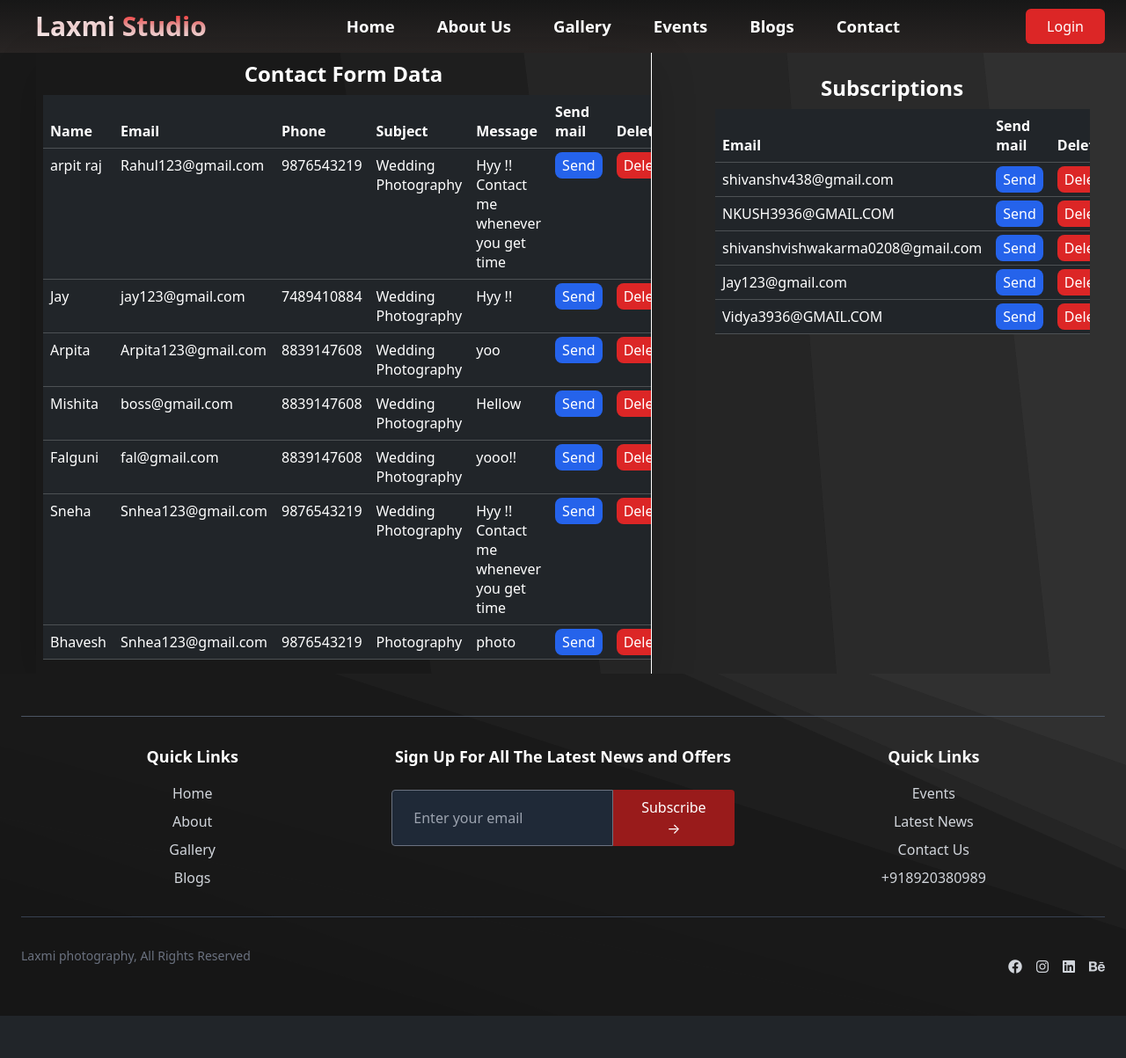
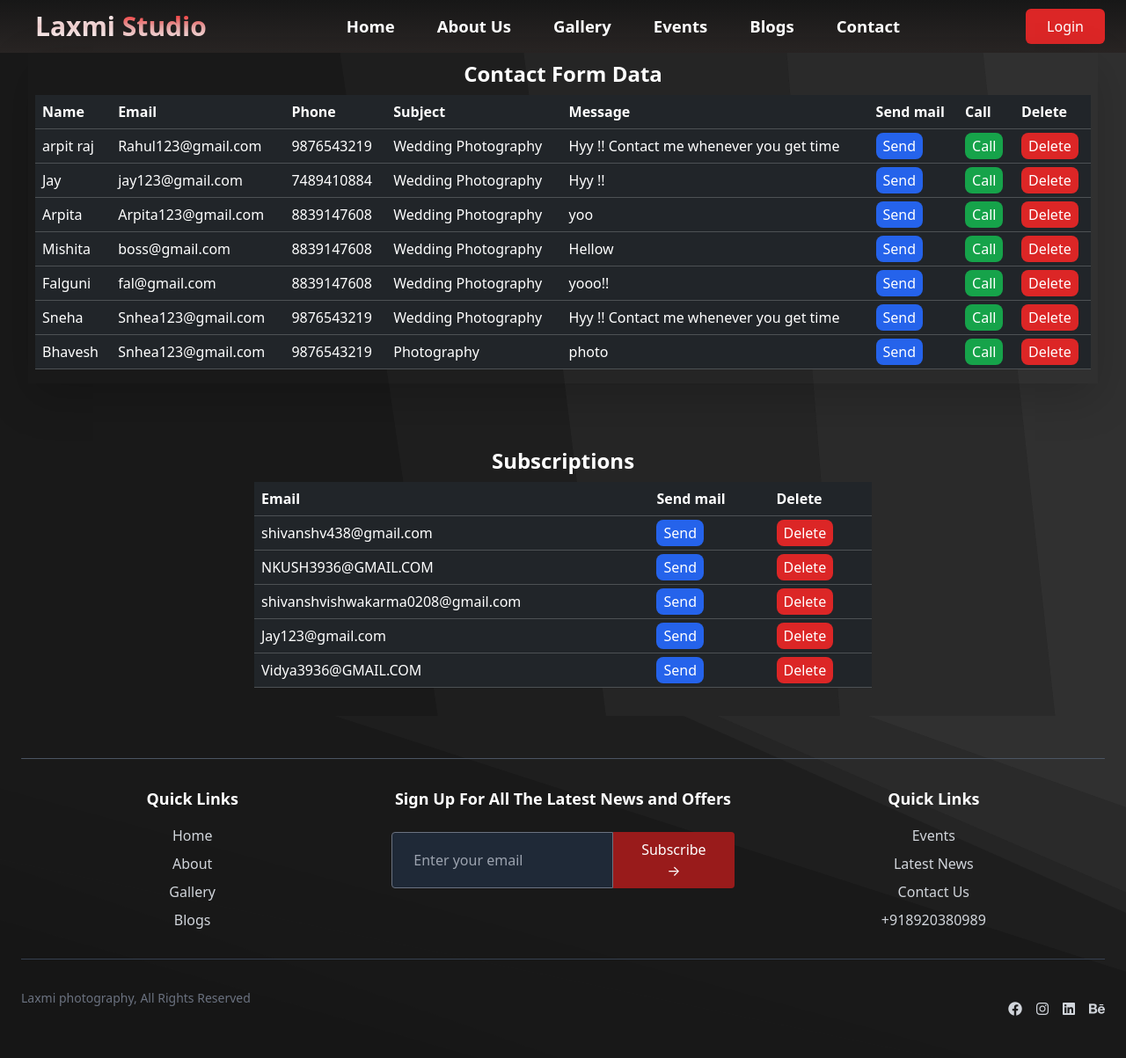
Before and after one commit to Shivansh-74/Studio-Website-Using-Django-, a Django app: page /adminProfile in a window 1280 px wide. Shown: the whole page at 88% size. Before the commit the page ends 1155 px from the top, so only its background shows below. Run offline with Django 4.2, Linux system fonts and the light colour scheme; data comes from the database, SQL or seed files in the repository; both versions use the stored data as it was after the commit; some libraries are stand-ins or nearby versions.

Commit message:
Email and Call

```diff
--- a/Website/app/templates/admin.html
+++ b/Website/app/templates/admin.html
@@ -10,15 +10,12 @@
         border: none;
         border-radius: 20px;
     }
-    .table1{
-        border-right: 1px solid white;
 
-    }
 </style>
 
 <div class="about flex gap-12 justify-center w-[100%] flex-wrap">
     <!-- First Div -->
-    <div class="shadow-lg md:w-[700px] w-[500px]  overflow-auto table1 px-2">
+    <div class="shadow-lg md:w-[95%] w-[500px]  overflow-auto table1 px-2">
         <h1 class="text-white text-2xl py-2 text-center font-bold"> Contact Form Data</h1>
 
         <table class="table table-dark table-hover">
@@ -31,6 +28,7 @@
                     <th scope="col">Subject</th>
                     <th scope="col">Message</th>
                     <th scope="col">Send mail</th>
+                    <th scope="col">Call</th>
                     <th scope="col">Delete</th>
                 </tr>
             </thead>
@@ -44,6 +42,8 @@
                     <td>{{i.subject}}</td>
                     <td>{{i.message}}</td>
                     <td><a href="mailto:{{ i.email }}" class="bg-blue-600 px-2 py-1 rounded-lg">Send</a></td>
+                    <td><a href="tel:{{ i.phone }}"  class="bg-green-600 px-2 py-1 rounded-lg">Call</a>
+                    </td>
 
                     <td><a href="{% url 'contactForm' i.id %}" class="bg-red-600 px-2 py-1 rounded-lg">Delete</a></td>
 
@@ -53,7 +53,7 @@
         </table>
     </div>
 
-    <div class=" w-[450px] overflow-auto px-4 py-3">
+    <div class=" w-[750px] overflow-auto px-4 py-3">
         <h1 class="text-white text-2xl py-2 text-center font-bold">Subscriptions</h1>
 
         <table class="table table-dark table-hover rounded">
--- a/Website/app/templates/home.html
+++ b/Website/app/templates/home.html
@@ -6,13 +6,13 @@
 <div class="home-bg w-[100%]">
 
     <div class=" w-[100%] md:h-[450px] h-[80vh] flex justify-center items-center">
-        <div class=" w-[1050px] text-white flex justify-center items-center flex-col">
+        <div class=" w-[1050px] text-white flex justify-center items-center flex-col cursor-pointer">
             <button class="md:px-5 md:py-2 px-3 py-1  md:my-2 my-4 rounded-[20px] bg-[#ede4e453]">Photography Agency</button>
             <h1 class="md:text-7xl text-4xl font-serif font-bold text-center">
                 We Capture Your Best
                 <span class="gradient-text"> Memories </span> Here
             </h1>
-            <p class="text-center md:text-1xl text-[0.9em] mt-6 py-4 md:w-[600px] w-[300px]">Choose Studio Laxmi for all your photography needs, and let us help you tell your story through stunning visuals.</p>
+            <p class="text-center md:text-1xl text-[0.9em] mt-6 py-4 md:w-[600px] w-[300px] ">Choose Studio Laxmi for all your photography needs, and let us help you tell your story through stunning visuals.</p>
             </div>
         </div>
 
```
Also changed, not shown: Website/db.sqlite3.
